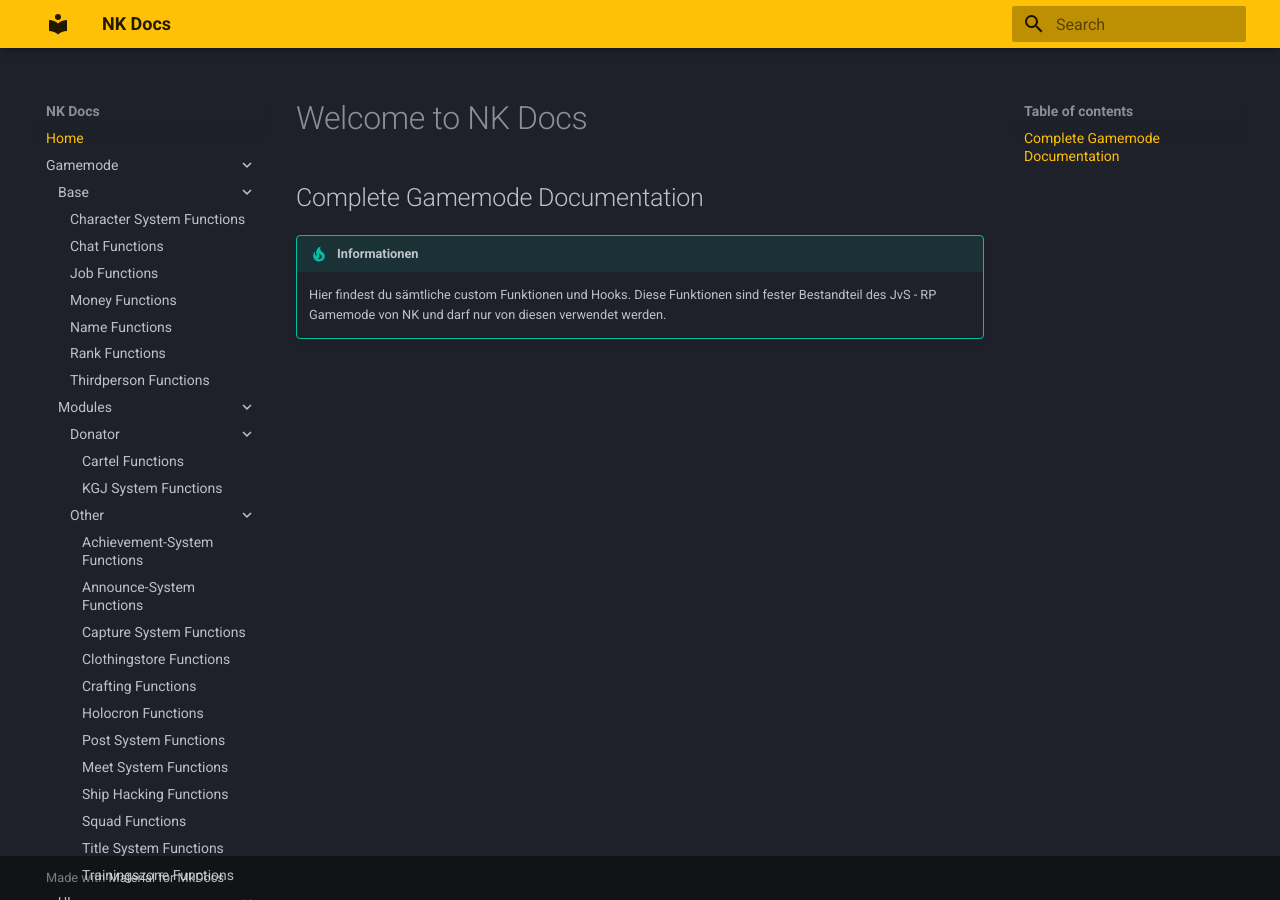
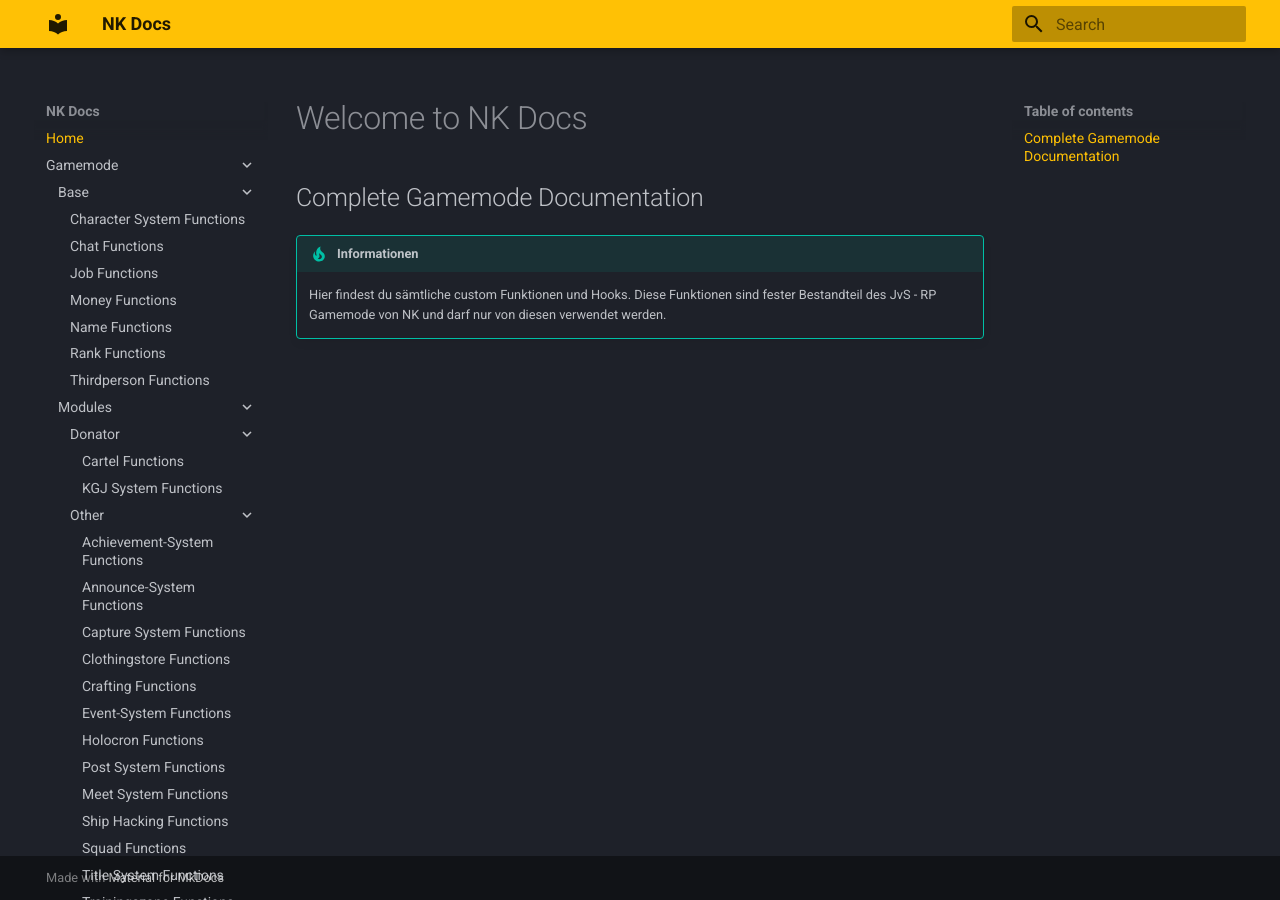
Before and after one commit to xCraith/nkdocs, an MkDocs documentation site: the page built from docs/index.md, in a window 1280 px wide. Built offline with MkDocs 1.6.1 and Material for MkDocs 9.7.7, drawn with Linux system fonts in a browser that asks for light colours.

Commit message:
Update mkdocs.yml

```diff
--- a/mkdocs.yml
+++ b/mkdocs.yml
@@ -22,6 +22,7 @@ nav:
         - "capture.md"
         - "clothingstore.md"
         - "crafting.md"
+        - "event.md"
         - "holocron.md"
         - "post.md"
         - "meetsystem.md"
```
